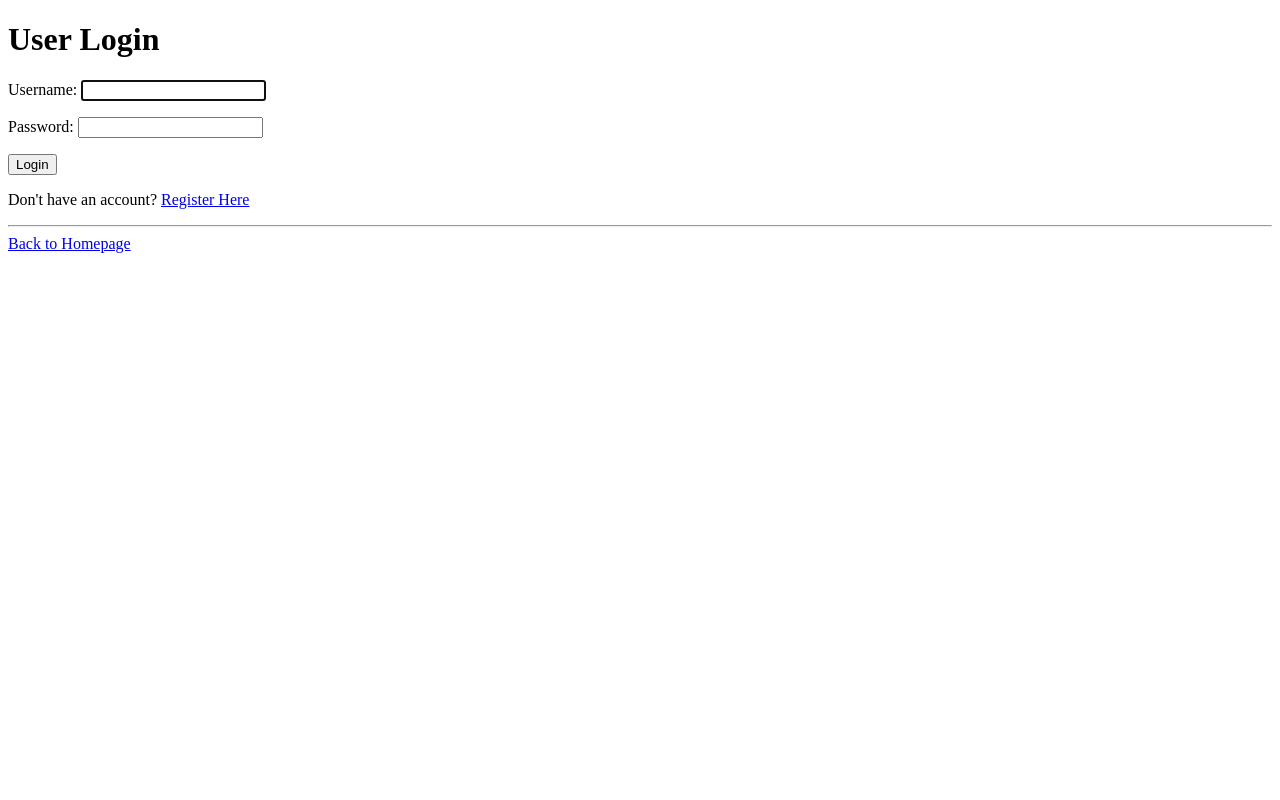
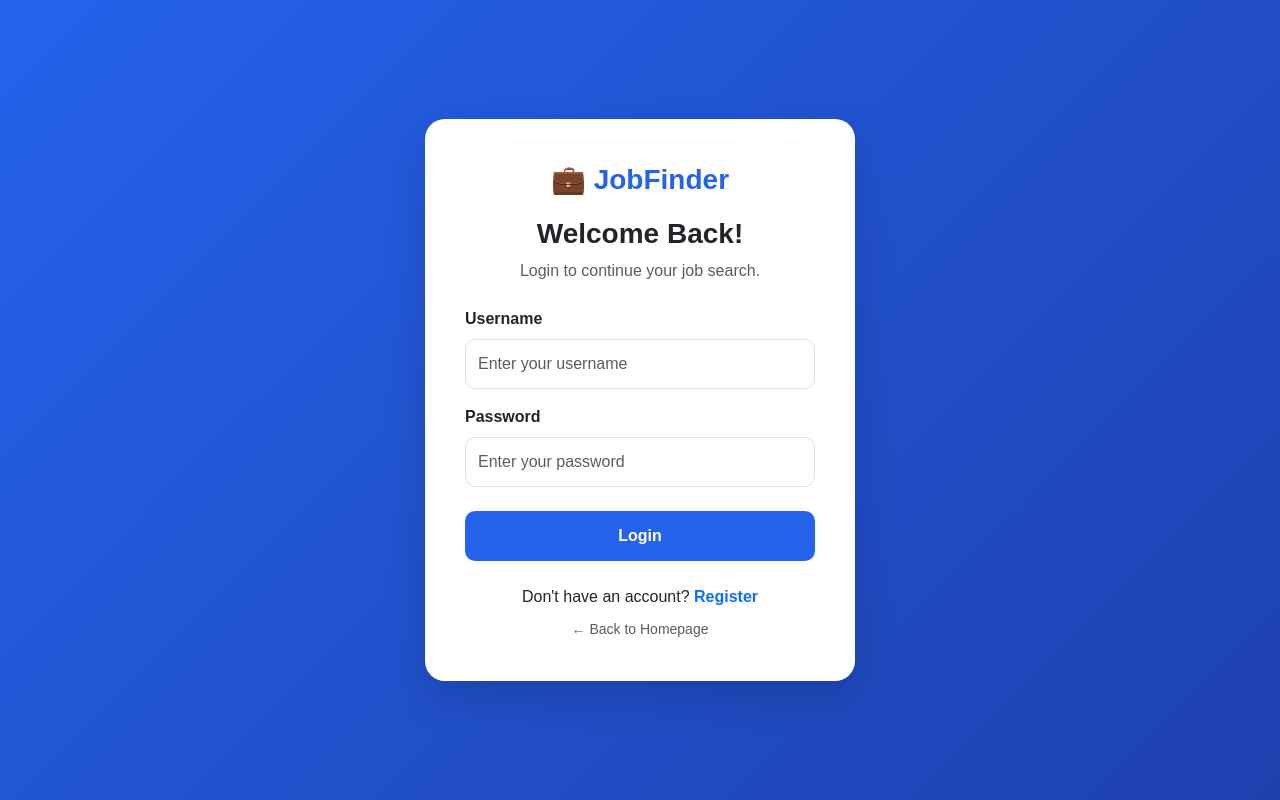
Before and after one commit to mohitsingla898/Django-Job-Portal, a Django app: page /login/ in a window 1280 px wide. Run offline with Django 5.2, Linux system fonts and the light colour scheme.

Commit message:
Improve login page with Bootstrap

```diff
--- a/jobs/templates/jobs/login.html
+++ b/jobs/templates/jobs/login.html
@@ -1,35 +1,136 @@
 <!DOCTYPE html>
 <html lang="en">
-
 <head>
     <meta charset="UTF-8">
     <meta name="viewport" content="width=device-width, initial-scale=1.0">
-    <title>Login - Job Portal</title>
+    <title>Login | JobFinder</title>
+
+    <link href="https://cdn.jsdelivr.net/npm/bootstrap@5.3.3/dist/css/bootstrap.min.css"
+          rel="stylesheet">
+
+    <style>
+        body {
+            min-height: 100vh;
+            background: linear-gradient(135deg, #2563eb, #1e40af);
+            display: flex;
+            align-items: center;
+            justify-content: center;
+            font-family: Arial, sans-serif;
+        }
+
+        .login-card {
+            background: white;
+            border-radius: 20px;
+            padding: 40px;
+            width: 100%;
+            max-width: 430px;
+            box-shadow: 0 15px 40px rgba(0, 0, 0, 0.15);
+        }
+
+        .brand {
+            color: #2563eb;
+            font-size: 28px;
+            font-weight: 800;
+        }
+
+        .form-control {
+            padding: 12px;
+            border-radius: 10px;
+        }
+
+        .btn-login {
+            background: #2563eb;
+            color: white;
+            padding: 12px;
+            border-radius: 10px;
+            font-weight: 600;
+        }
+
+        .btn-login:hover {
+            background: #1e40af;
+            color: white;
+        }
+    </style>
 </head>
 
 <body>
+    <div class="container px-3">
+        <div class="login-card mx-auto">
 
-    <h1>User Login</h1>
+            <div class="text-center mb-4">
+                <a href="{% url 'job_list' %}"
+                   class="brand text-decoration-none">
+                    💼 JobFinder
+                </a>
 
-    <form method="POST">
+                <h3 class="fw-bold mt-3">Welcome Back!</h3>
+                <p class="text-muted">
+                    Login to continue your job search.
+                </p>
+            </div>
 
-        {% csrf_token %}
+            {% if form.errors %}
+                <div class="alert alert-danger">
+                    Invalid username or password.
+                </div>
+            {% endif %}
 
-        {{ form.as_p }}
+            <form method="POST">
+                {% csrf_token %}
 
-        <button type="submit">Login</button>
+                <div class="mb-3">
+                    <label for="id_username" class="form-label fw-semibold">
+                        Username
+                    </label>
 
-    </form>
+                    <input type="text"
+                           name="username"
+                           id="id_username"
+                           class="form-control"
+                           placeholder="Enter your username"
+                           autocomplete="username"
+                           required>
+                </div>
 
-    <p>
-        Don't have an account?
-        <a href="{% url 'register' %}">Register Here</a>
-    </p>
+                <div class="mb-4">
+                    <label for="id_password" class="form-label fw-semibold">
+                        Password
+                    </label>
 
-    <hr>
+                    <input type="password"
+                           name="password"
+                           id="id_password"
+                           class="form-control"
+                           placeholder="Enter your password"
+                           autocomplete="current-password"
+                           required>
+                </div>
 
-    <a href="{% url 'job_list' %}">Back to Homepage</a>
+                <input type="hidden"
+                       name="next"
+                       value="{{ next }}">
 
+                <button type="submit" class="btn btn-login w-100">
+                    Login
+                </button>
+            </form>
+
+            <p class="text-center mt-4 mb-2">
+                Don't have an account?
+                <a href="{% url 'register' %}"
+                   class="text-decoration-none fw-semibold">
+                    Register
+                </a>
+            </p>
+
+            <div class="text-center">
+                <a href="{% url 'job_list' %}"
+                   class="text-muted text-decoration-none small">
+                    ← Back to Homepage
+                </a>
+            </div>
+
+        </div>
+    </div>
 </body>
-
 </html>
```
